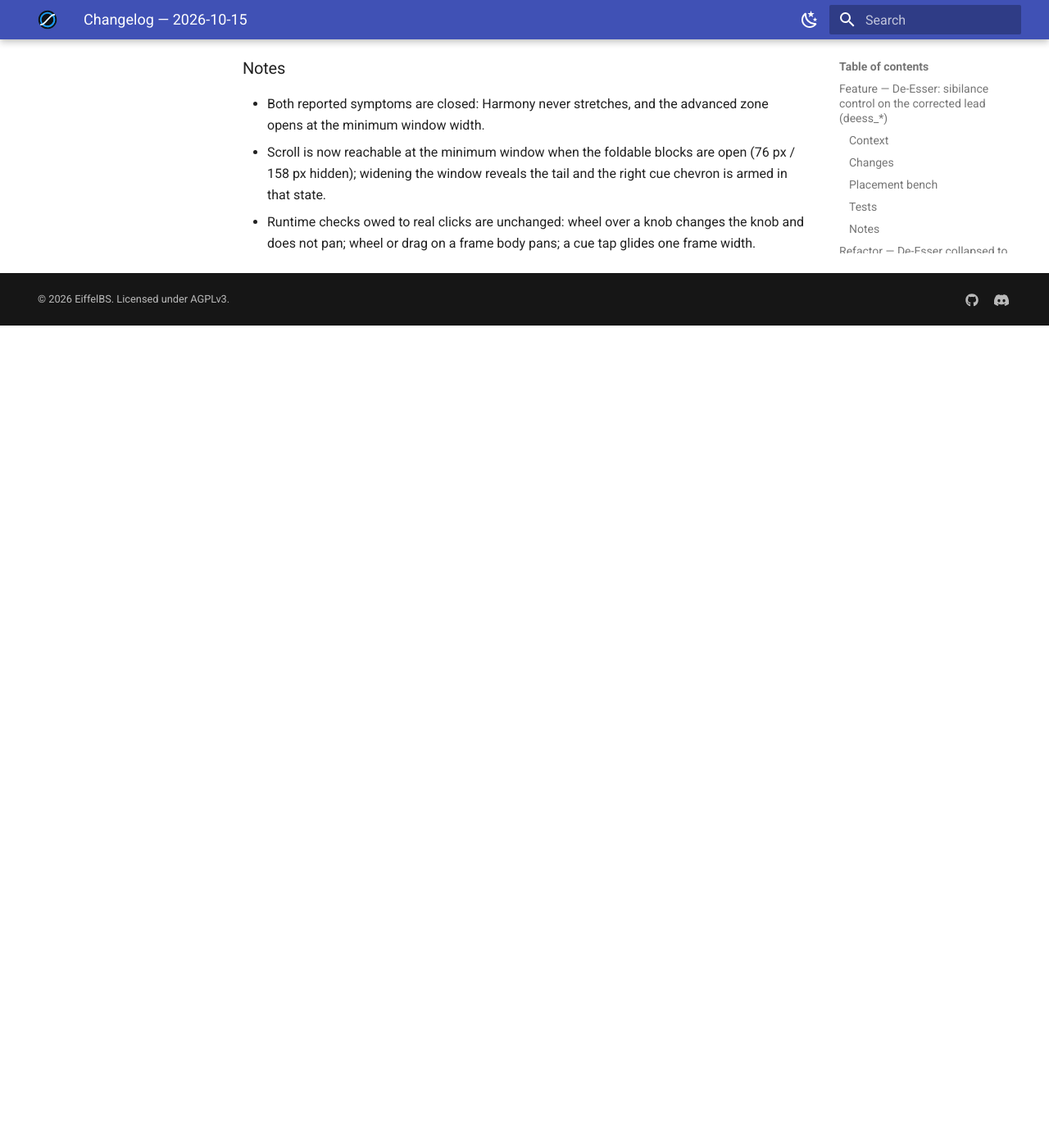
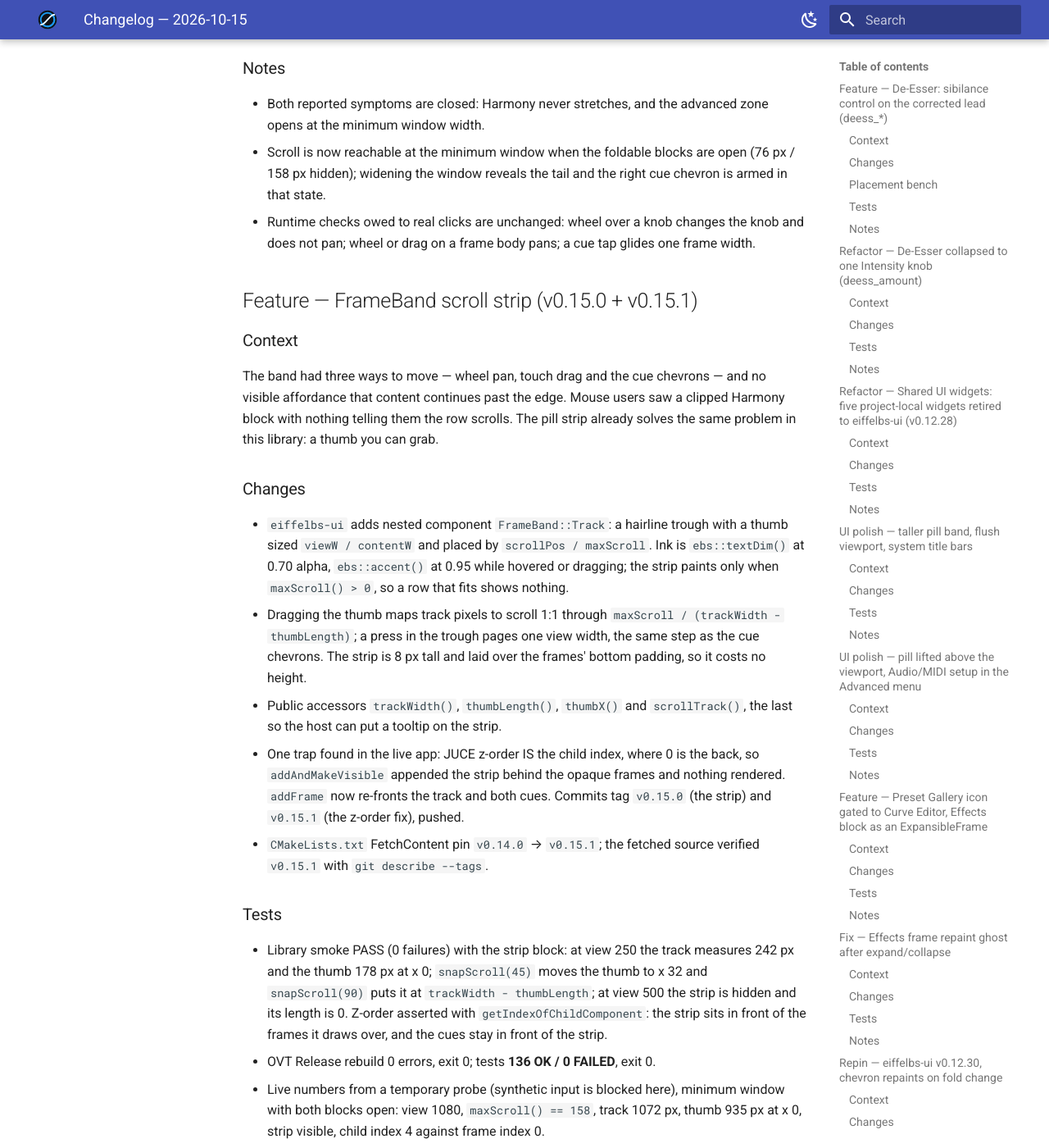
Before and after one commit to EiffelBS/OpenVoxTuner, an MkDocs documentation site: the page built from docs/changelog/changelog-2026-10-15.md, in a window 1280 px wide and 1400 px high, scrolled down 19326 px. Shown: the whole window at 82% size. Built offline with MkDocs 1.6.1 and Material for MkDocs 9.7.7, drawn with Linux system fonts in a browser that asks for light colours; the version menu is left out; before the commit the page ends 19723 px from its top, so only the background shows below that; some of the changed text lies outside the part shown.

Commit message:
docs: FrameBand scroll strip (roadmap UI.18, changelog 2026-10-15) and pin v0.15.1

```diff
--- a/CMakeLists.txt
+++ b/CMakeLists.txt
@@ -80,7 +80,7 @@ add_subdirectory(${JUCE_PATH} ${CMAKE_BINARY_DIR}/_juce_build)
 include(FetchContent)
 FetchContent_Declare(eiffelbs-ui
     GIT_REPOSITORY https://github.com/EiffelBS/eiffelbs-ui.git
-    GIT_TAG        v0.14.0
+    GIT_TAG        v0.15.1
     GIT_SHALLOW    TRUE)
 FetchContent_MakeAvailable(eiffelbs-ui)
 
--- a/docs/changelog/changelog-2026-10-15.md
+++ b/docs/changelog/changelog-2026-10-15.md
@@ -537,3 +537,26 @@ Measured at the minimum legal window (`setResizeLimits (1100, 600, → )` — ba
 - Both reported symptoms are closed: Harmony never stretches, and the advanced zone opens at the minimum window width.
 - Scroll is now reachable at the minimum window when the foldable blocks are open (76 px / 158 px hidden); widening the window reveals the tail and the right cue chevron is armed in that state.
 - Runtime checks owed to real clicks are unchanged: wheel over a knob changes the knob and does not pan; wheel or drag on a frame body pans; a cue tap glides one frame width.
+
+## Feature — FrameBand scroll strip (v0.15.0 + v0.15.1)
+
+### Context
+The band had three ways to move — wheel pan, touch drag and the cue chevrons — and no visible affordance that content continues past the edge. Mouse users saw a clipped Harmony block with nothing telling them the row scrolls. The pill strip already solves the same problem in this library: a thumb you can grab.
+
+### Changes
+- `eiffelbs-ui` adds nested component `FrameBand::Track`: a hairline trough with a thumb sized `viewW / contentW` and placed by `scrollPos / maxScroll`. Ink is `ebs::textDim()` at 0.70 alpha, `ebs::accent()` at 0.95 while hovered or dragging; the strip paints only when `maxScroll() > 0`, so a row that fits shows nothing.
+- Dragging the thumb maps track pixels to scroll 1:1 through `maxScroll / (trackWidth - thumbLength)`; a press in the trough pages one view width, the same step as the cue chevrons. The strip is 8 px tall and laid over the frames' bottom padding, so it costs no height.
+- Public accessors `trackWidth()`, `thumbLength()`, `thumbX()` and `scrollTrack()`, the last so the host can put a tooltip on the strip.
+- One trap found in the live app: JUCE z-order IS the child index, where 0 is the back, so `addAndMakeVisible` appended the strip behind the opaque frames and nothing rendered. `addFrame` now re-fronts the track and both cues. Commits tag `v0.15.0` (the strip) and `v0.15.1` (the z-order fix), pushed.
+- `CMakeLists.txt` FetchContent pin `v0.14.0` → `v0.15.1`; the fetched source verified `v0.15.1` with `git describe --tags`.
+
+### Tests
+- Library smoke PASS (0 failures) with the strip block: at view 250 the track measures 242 px and the thumb 178 px at x 0; `snapScroll(45)` moves the thumb to x 32 and `snapScroll(90)` puts it at `trackWidth - thumbLength`; at view 500 the strip is hidden and its length is 0. Z-order asserted with `getIndexOfChildComponent`: the strip sits in front of the frames it draws over, and the cues stay in front of the strip.
+- OVT Release rebuild 0 errors, exit 0; tests **136 OK / 0 FAILED**, exit 0.
+- Live numbers from a temporary probe (synthetic input is blocked here), minimum window with both blocks open: view 1080, `maxScroll() == 158`, track 1072 px, thumb 935 px at x 0, strip visible, child index 4 against frame index 0.
+- Pixel scan of the strip rows (window y 615 and 617, x 30..990 step 40) reads luminance **112 / 115** across the whole width — ink over the frames; the same rows with all blocks closed read **58** everywhere, i.e. no strip. Capture `.dbg/b13_open.png` (1116x639, PrintWindow flag 2 with a +1/-1 px width nudge as the forced full repaint), crop `.dbg/b13_strip3.png`. The probe was removed and rebuilt.
+
+### Notes
+- The strip is an affordance, not a new mechanism: it drives the same eased scroll target as the wheel, the drag and the chevrons.
+- No tooltip on the strip yet; `scrollTrack()` is public so the host can add one.
+- Runtime checks owed to real clicks: drag the thumb, press in the trough, wheel over a knob changes the knob and does not pan.
```
Also changed, not shown: docs/implementation-roadmap.md (+3 -0 lines).
